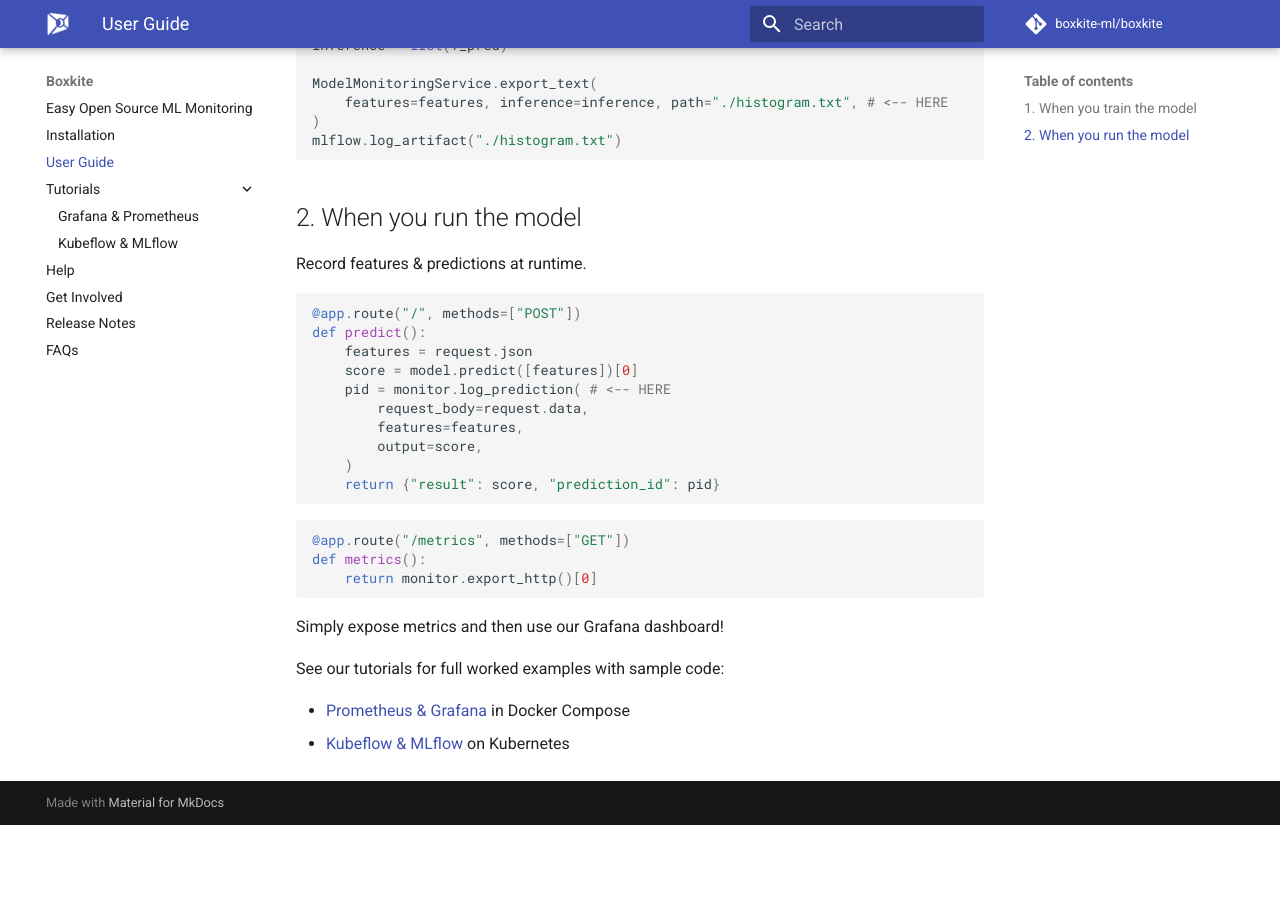
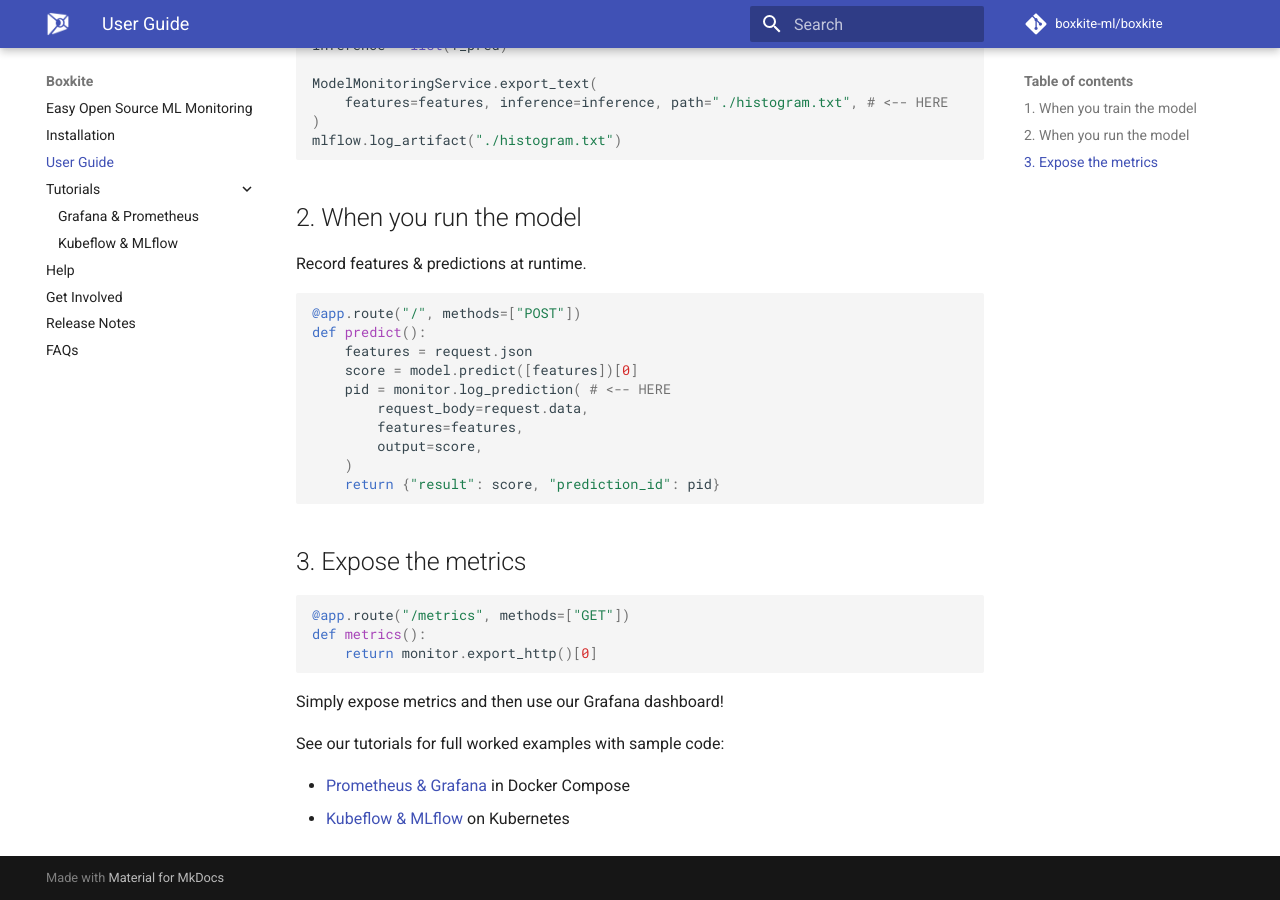
Before and after one commit to boxkite-ml/boxkite, an MkDocs documentation site: the page built from docs/using.md, in a window 1280 px wide and 900 px high, scrolled down 774 px. Built offline with MkDocs 1.6.1 and Material for MkDocs 9.7.7, drawn with Linux system fonts in a browser that asks for light colours; comment, search, counter and statistics services are not loaded; before the commit the page ends 1599 px from its top, so only the background shows below that.

Commit message:
Update using.md

````diff
--- a/docs/using.md
+++ b/docs/using.md
@@ -55,6 +55,8 @@
 
 ```
 
+## 3. Expose the metrics
+
 ```python
 @app.route("/metrics", methods=["GET"])
 def metrics():
````
